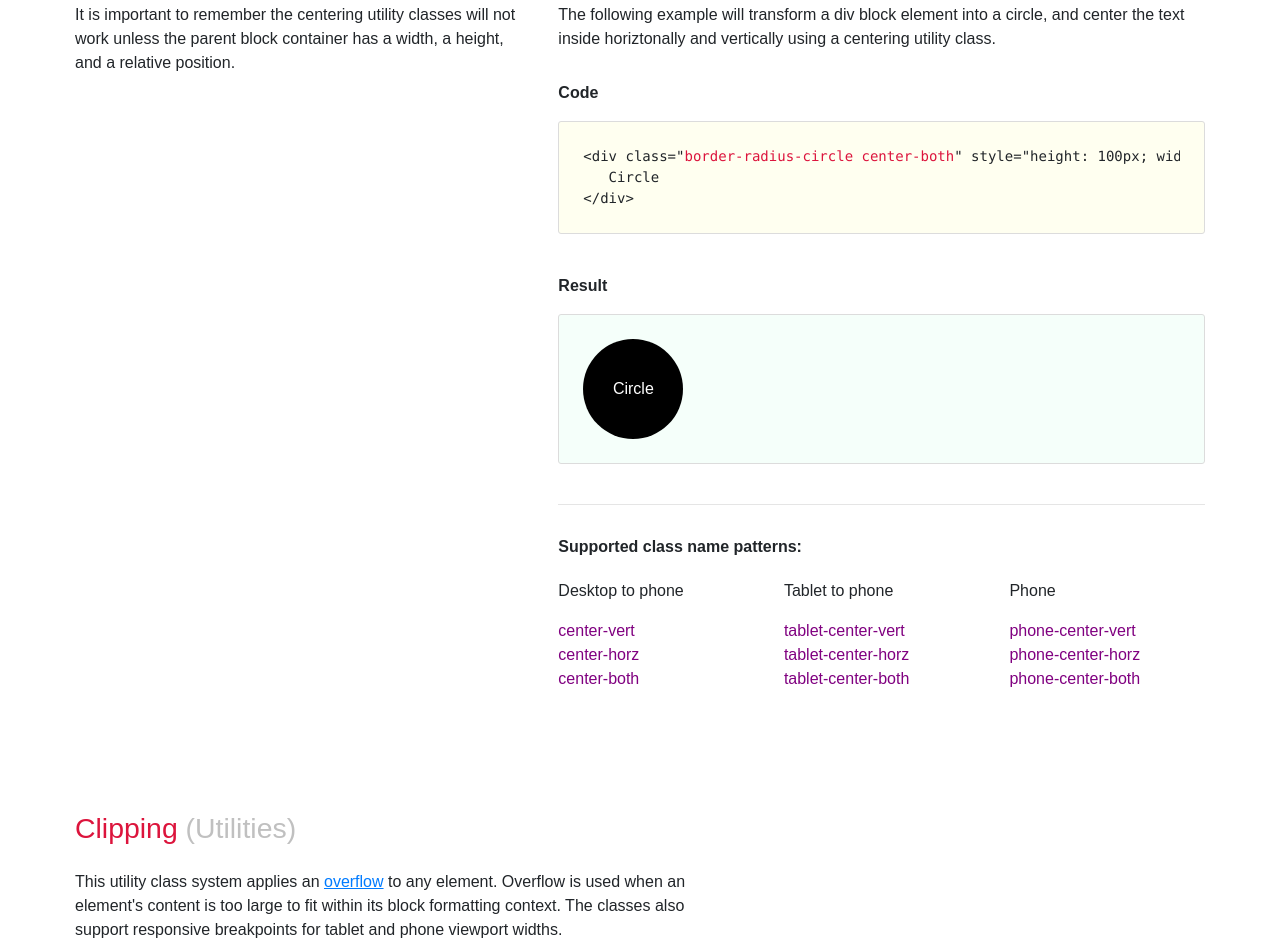
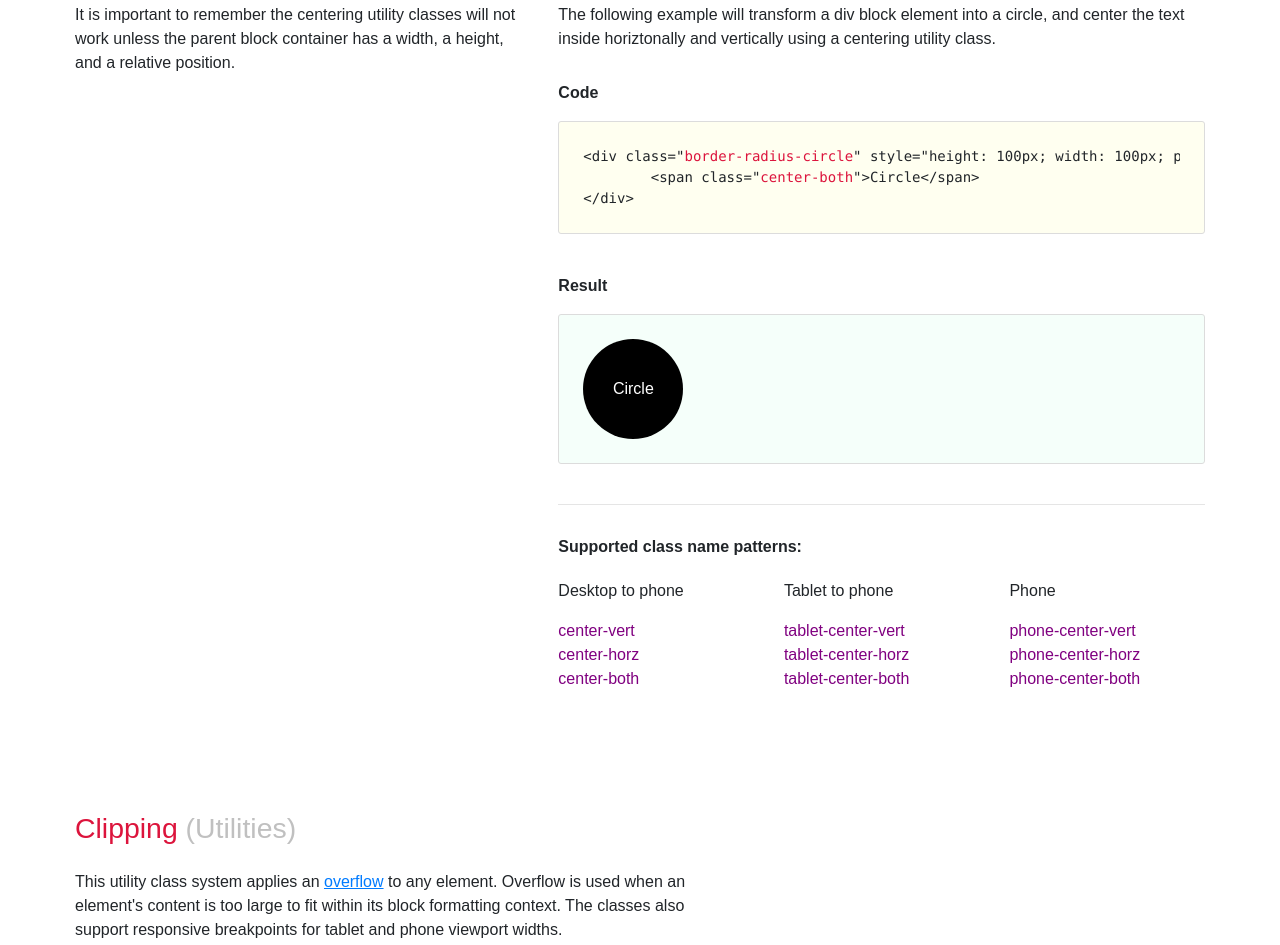
Before and after one commit to davidloop/tailspin, a plain HTML site: page index.html in a window 1280 px wide. Shown: the part 8393-9338 px from the top of the page. Drawn offline with nearby package versions, Linux system fonts and the light colour scheme.

Commit message:
Update index.html

```diff
--- a/index.html
+++ b/index.html
@@ -315,6 +315,7 @@
 		</div>
 	</div>
 </header>
+
 <main>
 
 	<div class="padding-bottom-45"></div>
@@ -868,8 +869,8 @@
 
 					<p><strong>Code</strong></p>
 					<div class="highlight">
-<pre>&lt;div class="<span style="color: crimson;">border-radius-circle center-both</span>" style="height: 100px; width: 100px; position: relative;"&gt;
-   Circle
+<pre>&lt;div class="<span style="color: crimson;">border-radius-circle</span>" style="height: 100px; width: 100px; position: relative;"&gt;
+	&lt;span class="<span style="color: crimson;">center-both</span>"&gt;Circle&lt;/span&gt;
 &lt;/div&gt;</pre>
 					</div>
 
```
